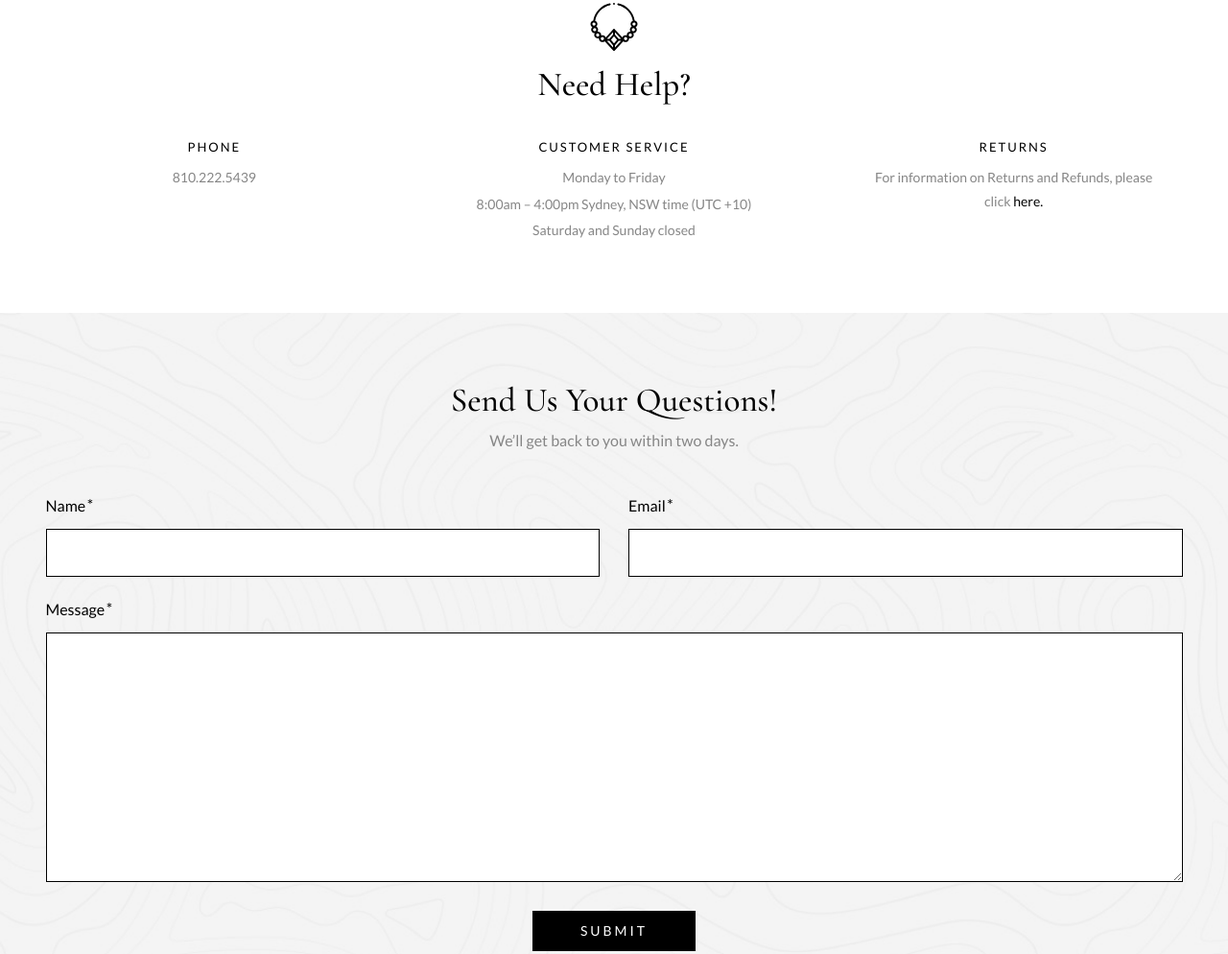
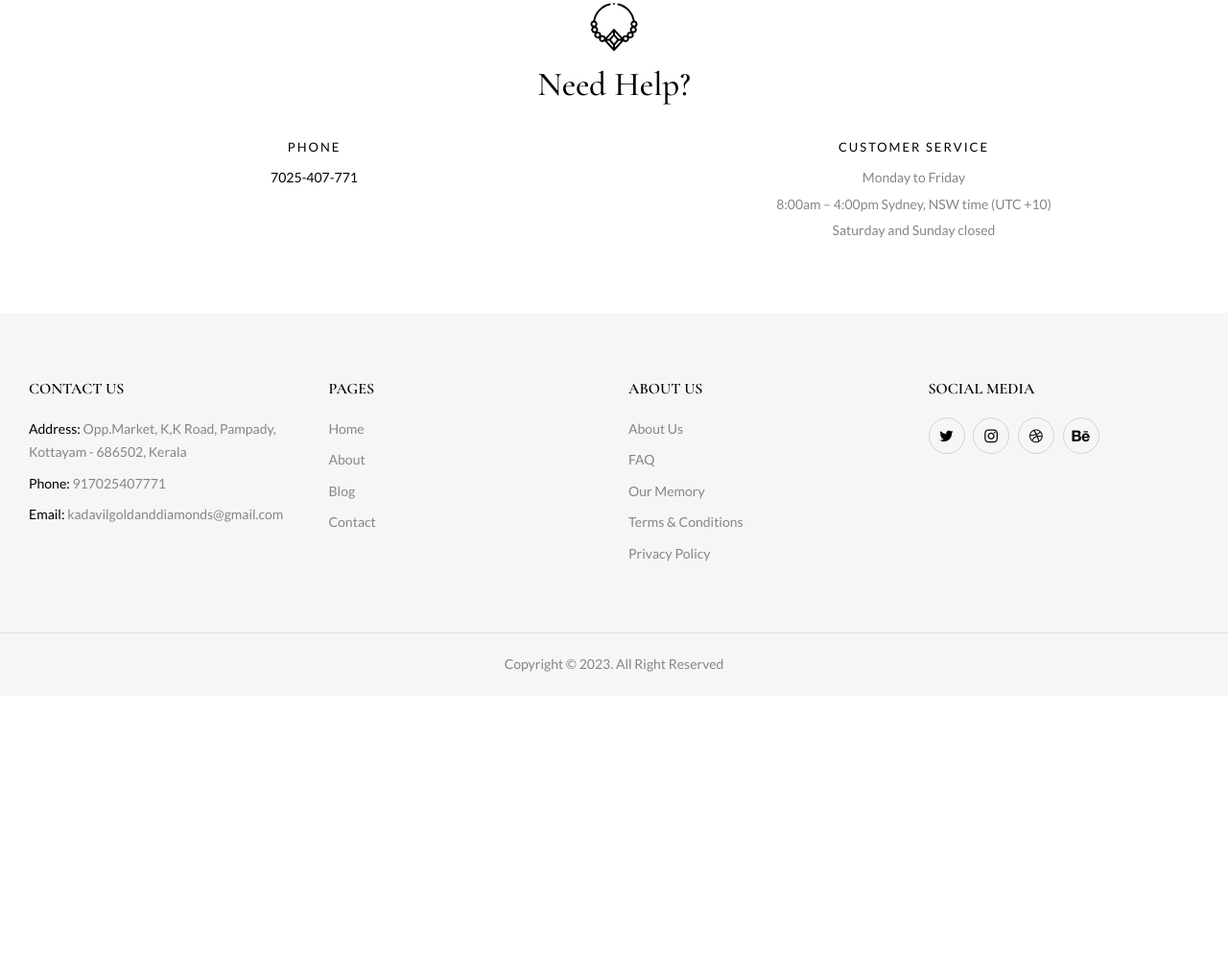
Before and after one commit to iambasilp/Kadavil-Gold, a plain HTML site: page page-contact.html in a window 1280 px wide. Shown: the part 821-1815 px from the top of the page at 96% size. After the commit the page ends 1546 px from the top, so only its background shows below. Drawn offline with nearby package versions, Linux system fonts and the light colour scheme; files whose address does not match are found by name.

Commit message:
third updated

```diff
--- a/page-contact.html
+++ b/page-contact.html
@@ -60,7 +60,7 @@
 										<!-- Block Contact Map -->
 										<div class="block block-contact-map">
 											<div class="block-widget-wrap">
-												<iframe src="https://maps.google.com/maps?q=London%20Eye%2C%20London%2C%20United%20Kingdom&amp;t=m&amp;z=10&amp;output=embed&amp;iwloc=near" aria-label="London Eye, London, United Kingdom"></iframe>
+												<iframe src="https://www.google.com/maps/embed?pb=!1m18!1m12!1m3!1d62944.120751987895!2d76.44264956561075!3d9.594617087177669!2m3!1f0!2f0!3f0!3m2!1i1024!2i768!4f13.1!3m3!1m2!1s0x3b062ba16c6b435f%3A0xbe2b02f68f8dd06e!2sKottayam%2C%20Kerala!5e0!3m2!1sen!2sin!4v1690018152352!5m2!1sen!2sin" width="600" height="450" style="border:0;" allowfullscreen="" loading="lazy" referrerpolicy="no-referrer-when-downgrade"></iframe>
 											</div>
 										</div>
 									</div>
@@ -79,17 +79,17 @@
 												</div>
 												<div class="info-items">
 													<div class="row">
-														<div class="col-md-4 sm-m-b-30">
+														<div class="col-md-6 sm-m-b-30">
 															<div class="info-item">
 																<div class="item-tilte">
 																	<h2>Phone</h2>
 																</div>
 																<div class="item-content">
-																	810.222.5439
+																	<a href="tel:917025407771">7025-407-771</a>
 																</div>
 															</div>
 														</div>
-														<div class="col-md-4 sm-m-b-30">
+														<div class="col-md-6 sm-m-b-30">
 															<div class="info-item">
 																<div class="item-tilte">
 																	<h2>Customer Service</h2>
@@ -101,16 +101,7 @@
 																</div>
 															</div>
 														</div>
-														<div class="col-md-4">
-															<div class="info-item">
-																<div class="item-tilte">
-																	<h2>Returns</h2>
-																</div>
-																<div class="item-content small-width">
-																	For information on Returns and Refunds, please click <a href="#">here.</a>
-																</div>
-															</div>
-														</div>
+
 													</div>
 												</div>
 											</div>
@@ -118,50 +109,7 @@
 									</div>
 								</section>
 
-								<section class="section section-padding background-img bg-img-7 p-t-70 p-b-70 m-b-0">
-									<div class="section-container small">
-										<!-- Block Contact Form -->
-										<div class="block block-contact-form">
-											<div class="block-widget-wrap">
-												<div class="block-title">
-													<h2>Send Us Your Questions!</h2>
-													<div class="sub-title">We’ll get back to you within two days.</div>
-												</div>
-												<div class="block-content">
-													<form action="#" method="post" class="contact-form" novalidate="novalidate">
-														<div class="contact-us-form">
-															<div class="row">
-																<div class="col-sm-12 col-md-6">
-															        <label class="required">Name</label><br>
-															        <span class="form-control-wrap">
-															        	<input type="text" name="name" value="" size="40" class="form-control" aria-required="true">
-															        </span>
-															    </div>
-																<div class="col-sm-12 col-md-6">
-															        <label class="required">Email</label><br>
-															        <span class="form-control-wrap">
-														        		<input type="email" name="email" value="" size="40" class="form-control" aria-required="true">
-														        	</span>
-															    </div>
-															</div>
-															<div class="row">
-																<div class="col-sm-12">
-																	<label class="required">Message</label><br>
-																	<span class="form-control-wrap">
-																		<textarea name="message" cols="40" rows="10" class="form-control" aria-required="true"></textarea>
-																	</span>
-																</div>
-															</div>
-															<div class="form-button">
-												      			<input type="submit" value="Submit" class="button"></span>
-															</div>
-														</div>
-													</form>
-												</div>
-											</div>
-										</div>
-									</div>
-								</section>
+
 							</div>
 						</div><!-- #content -->
 					</div><!-- #primary -->
```
